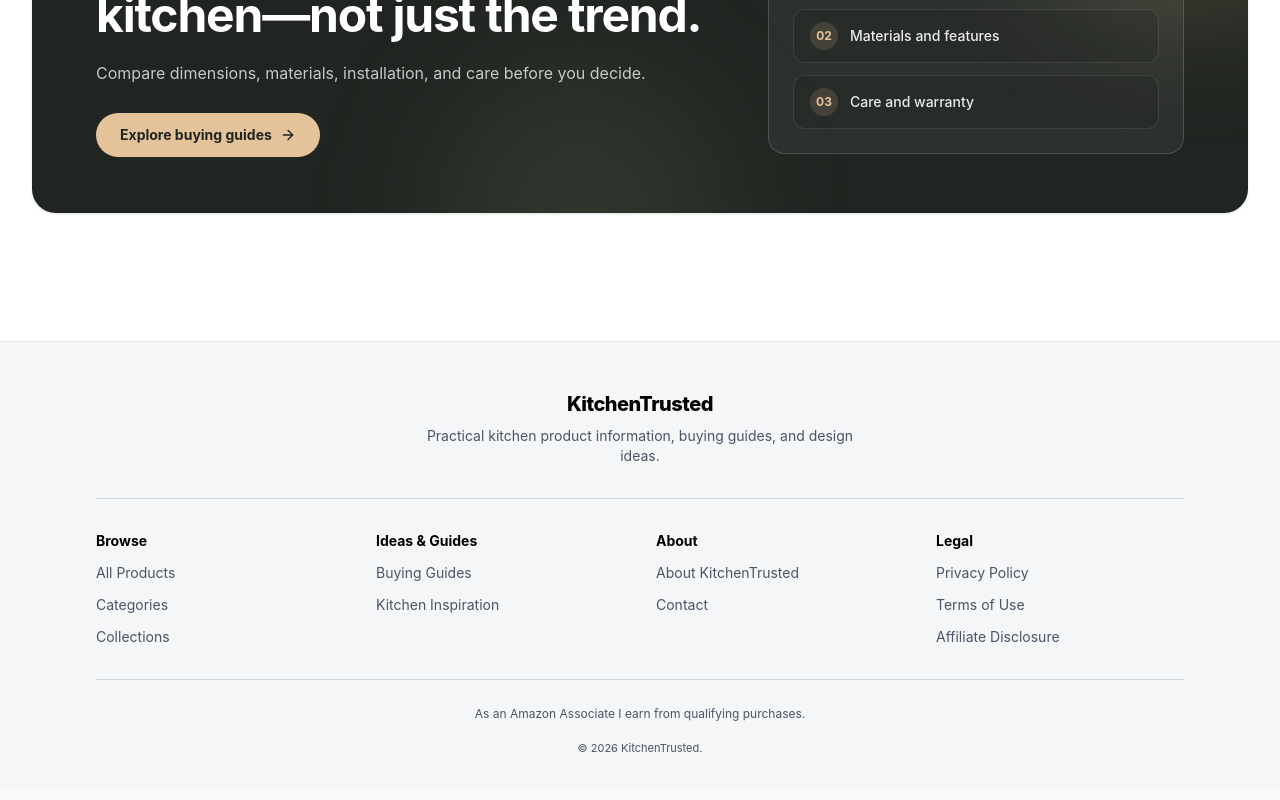
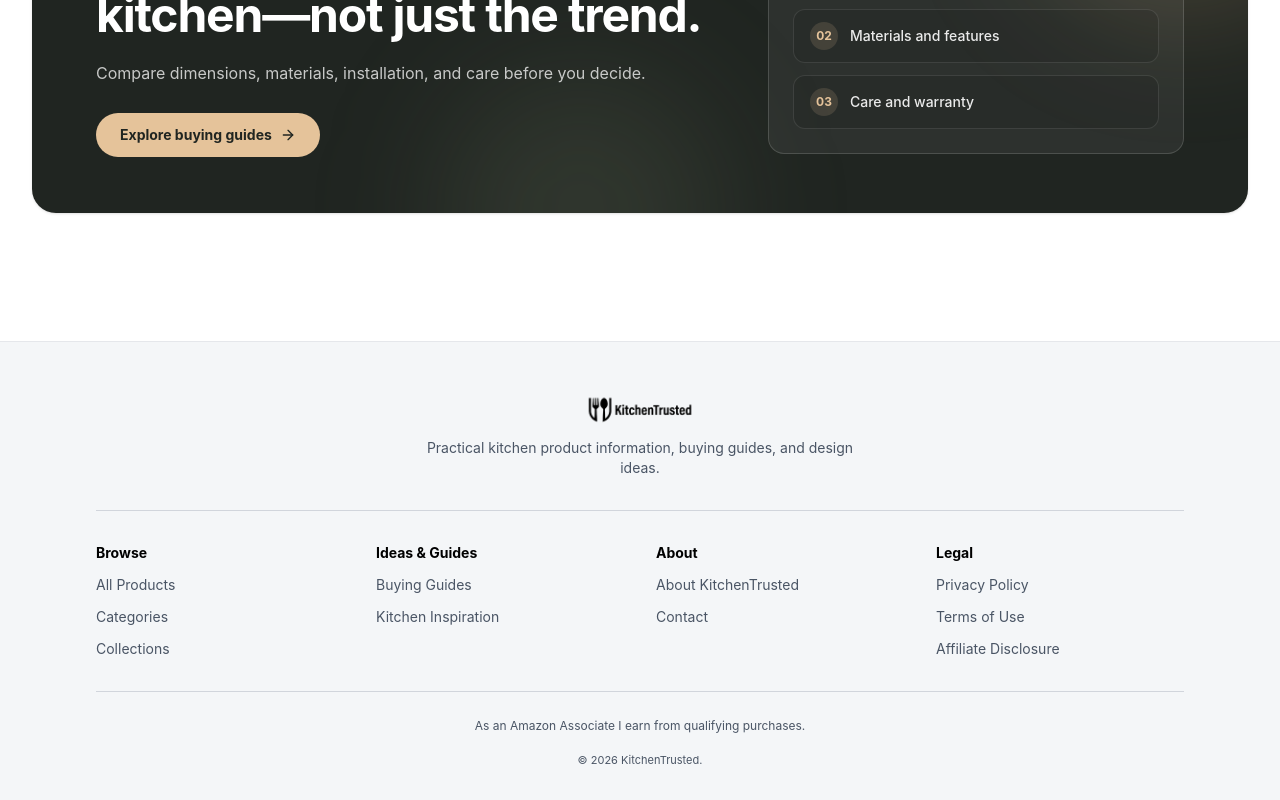
Before and after one commit to abdelilahlairabi/kitchen-reviews, a React (Vite) app: page / in a window 1280 px wide. Shown: the part 3371-4171 px from the top of the page. Built offline with nearby package versions, Linux system fonts and the light colour scheme; no server answers; the database is empty.

Commit message:
Polish homepage links and footer branding

```diff
--- a/src/components/Footer.jsx
+++ b/src/components/Footer.jsx
@@ -37,8 +37,8 @@
   <footer className="w-full border-t border-gray-200 bg-[#f4f6f8] pt-12 pb-8">
     <div className="mx-auto max-w-6xl px-4 sm:px-6 lg:px-8">
       <div className="mb-8 flex flex-col items-center text-center">
-        <Link to="/" className="text-xl font-extrabold tracking-tight text-black hover:opacity-80">
-          KitchenTrusted
+        <Link to="/" aria-label="KitchenTrusted home" className="inline-flex items-center justify-center transition-opacity hover:opacity-80">
+          <img src="/logo.webp" alt="KitchenTrusted" width="500" height="167" className="h-10 w-36 object-contain" loading="lazy" decoding="async" />
         </Link>
         <p className="mt-2 max-w-md text-sm text-gray-600">
           Practical kitchen product information, buying guides, and design ideas.
--- a/src/components/ShopByNeed.jsx
+++ b/src/components/ShopByNeed.jsx
@@ -2,7 +2,7 @@
 
 const needs = [
   { id: 1, title: 'Small Kitchens', image: '/homepage/need-small-kitchens.webp', link: '/collections/small-kitchen-essentials' },
-  { id: 2, title: 'Storage Solutions', image: '/homepage/need-storage-solutions.webp', link: '/collections/smart-kitchen-tech' },
+  { id: 2, title: 'Storage Solutions', image: '/homepage/need-storage-solutions.webp', link: '/category/storage-organization' },
   { id: 3, title: 'Modern Upgrades', image: '/homepage/need-modern-upgrades.webp', link: '/collections/luxury-kitchen-must-haves' },
   { id: 4, title: 'Budget Friendly', image: '/homepage/need-budget-friendly.webp', link: '/collections/budget-friendly-upgrades' },
 ];
```
